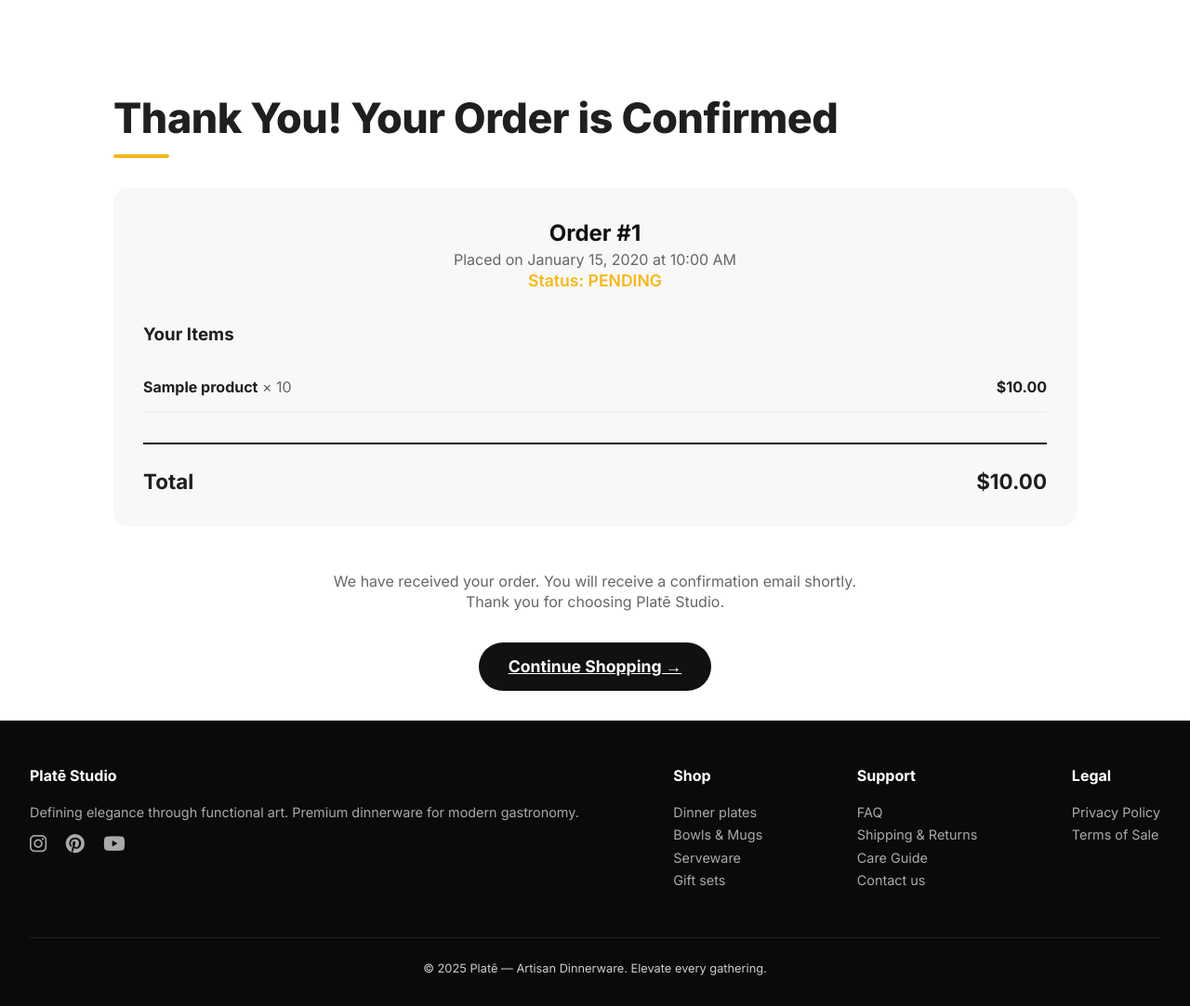
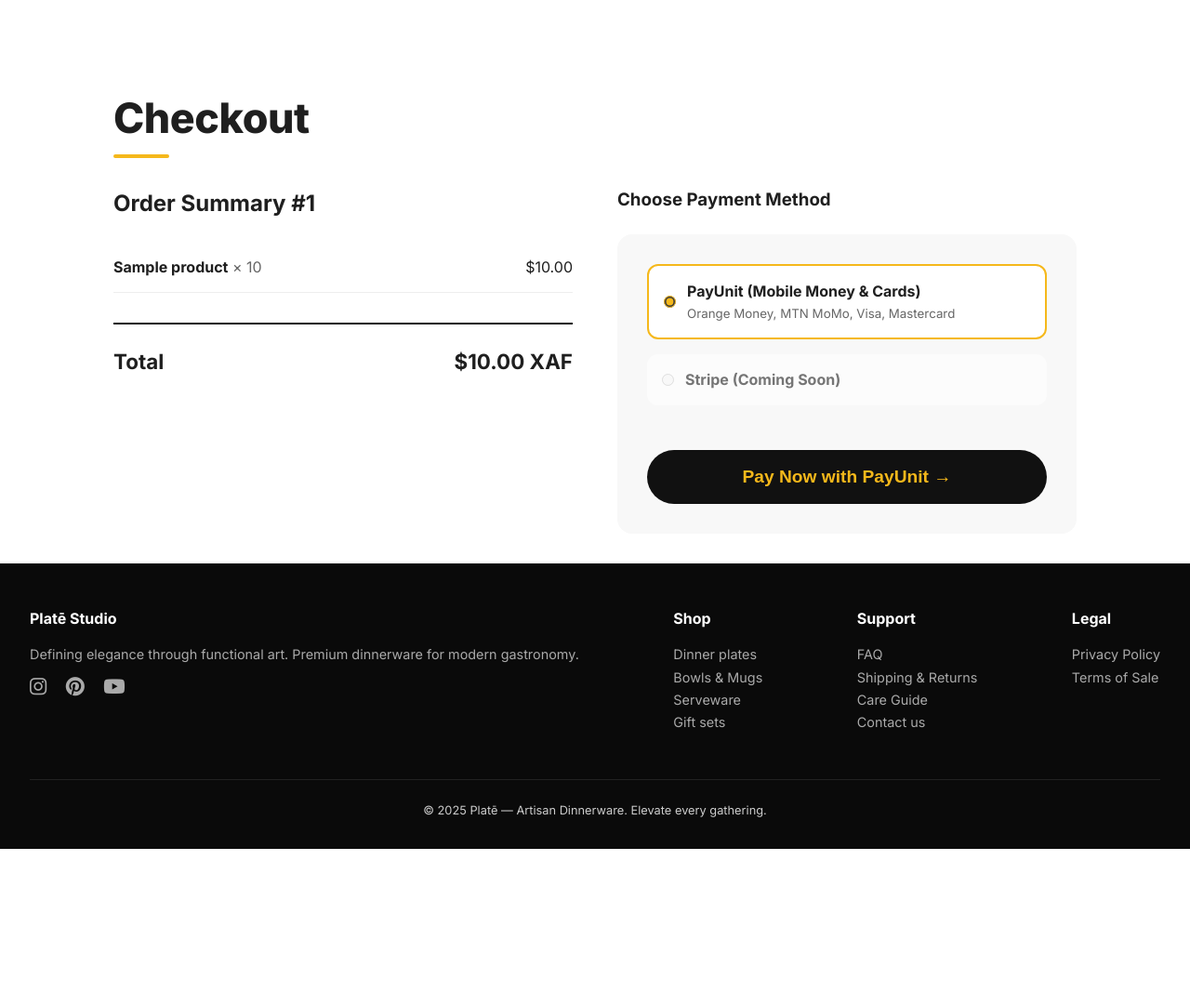
Before and after one commit to ndongchrist/django-pay, a Django app: page /checkout/ in a window 1280 px wide. Shown: the part 84-1166 px from the top of the page at 93% size. After the commit the page ends 997 px from the top, so only its background shows below. Run offline with Django 5.2, Linux system fonts and the light colour scheme; tables that the repository leaves empty hold one stand-in row (values such as "Sample post").

Commit message:
feat: Added payunit as payment method

```diff
--- a/food/urls.py
+++ b/food/urls.py
@@ -1,6 +1,16 @@
 from django.urls import path
 
-from food.views import cart_view, checkout_view, home, process_checkout, product_detail
+from food.views import (
+    cart_view,
+    checkout_view,
+    home,
+    initiate_payunit_payment,
+    payunit_cancel,
+    payunit_notify,
+    payunit_success,
+    process_checkout,
+    product_detail,
+)
 
 urlpatterns = [
     path("", home, name="home"),
@@ -8,4 +18,9 @@ urlpatterns = [
     path("cart/", cart_view, name="cart"),
     path("checkout/", checkout_view, name="checkout"),
     path("process-checkout/", process_checkout, name="process_checkout"),
+    # payment(payunit) related URLs
+    path("payunit/initiate/<int:order_id>/", initiate_payunit_payment, name="payunit_initiate"),
+    path("payunit/success/<int:order_id>/", payunit_success, name="payunit_success"),
+    path("payunit/cancel/<int:order_id>/", payunit_cancel, name="payunit_cancel"),
+    path("payunit/notify/", payunit_notify, name="payunit_notify"),
 ]
--- a/food/views.py
+++ b/food/views.py
@@ -1,11 +1,17 @@
 import json
+import uuid
+
 from django.shortcuts import render
-from django.shortcuts import get_object_or_404
-from django.http import JsonResponse
+from django.shortcuts import redirect, get_object_or_404
+from django.urls import reverse
+from django.http import JsonResponse, HttpResponse
 from django.views.decorators.csrf import csrf_exempt
+from payUnit import payUnit
+from .models import Order, Payment
+from django.conf import settings
 
 from food.enum import OrderStatus
-from food.models import Order, OrderItem, Product
+from food.models import Order, OrderItem, Product  # noqa: F811
 
 
 def home(request):
@@ -120,3 +126,91 @@ def process_checkout(request):
         return JsonResponse({"success": False, "error": "Invalid JSON"}, status=400)
     except Exception as e:
         return JsonResponse({"success": False, "error": str(e)}, status=500)
+
+
+def initiate_payunit_payment(request, order_id):
+    """Initiate PayUnit payment from checkout page"""
+    order = get_object_or_404(Order, id=order_id)
+
+    # Generate unique transaction_id
+    transaction_id = f"PLATE-{order.id}-{uuid.uuid4().hex[:8]}"
+
+    # For local development: Use ngrok (example below)
+    # Replace with your actual ngrok URL when running
+    base_url = (
+        "https://8813-2605-59c0-1e9e-a908-778c-c77f-9ce0-861d.ngrok-free.app"  # ← CHANGE THIS EVERY TIME NGROK RESTARTS
+    )
+
+    success_url = base_url + reverse("payunit_success", args=[order.id])
+    cancel_url = base_url + reverse("payunit_cancel", args=[order.id])  # noqa: E221 F841
+    notify_url = base_url + reverse("payunit_notify")  # noqa: E221
+
+    try:
+        payment = payUnit(
+            {
+                "apiUsername": settings.PAYUNIT_CONFIG["apiUsername"],
+                "apiPassword": settings.PAYUNIT_CONFIG["apiPassword"],
+                "api_key": settings.PAYUNIT_CONFIG["api_key"],
+                "return_url": success_url,  # PayUnit calls this after payment
+                "notify_url": notify_url,
+                "mode": settings.PAYUNIT_CONFIG["mode"],
+                "name": "Platē Studio",
+                "description": f"Order #{order.id} - Premium Dinnerware",
+                "purchaseRef": f"ORD-{transaction_id}",
+                "currency": "XAF",
+                "transaction_id": transaction_id,
+            }
+        )
+
+        # This will redirect the user to PayUnit payment page
+        response = payment.makePayment(float(order.total_amount))
+
+        # Save payment reference
+        Payment.objects.create(
+            order=order, method="payunit", amount=order.total_amount, transaction_id=transaction_id, status="pending"
+        )
+
+        # Update order with reference
+        order.payment_reference = transaction_id
+        order.save()
+
+        return redirect(response)  # redirect to PayUnit hosted page
+
+    except Exception as e:
+        return HttpResponse(f"Payment initiation failed: {str(e)}", status=500)
+
+
+@csrf_exempt
+def payunit_success(request, order_id):
+    """User lands here after successful payment"""
+    order = get_object_or_404(Order, id=order_id)
+
+    # Update status
+    order.status = OrderStatus.PAID if hasattr(OrderStatus, "PAID") else "PAID"
+    order.save()
+
+    # Optional: Update Payment model
+    payment = Payment.objects.filter(order=order, method="payunit").first()
+    if payment:
+        payment.status = "success"
+        payment.save()
+
+    context = {"order": order, "message": "Payment Successful! Thank you for your purchase."}
+    return render(request, "public/payment_success.html", context)
+
+
+@csrf_exempt
+def payunit_cancel(request, order_id):
+    """User cancelled the payment"""
+    order = get_object_or_404(Order, id=order_id)
+    context = {"order": order, "message": "Payment was cancelled. You can try again."}
+    return render(request, "public/payment_cancel.html", context)
+
+
+@csrf_exempt
+def payunit_notify(request):
+    """Webhook from PayUnit (recommended to verify status)"""
+    # PayUnit will POST here with payment result
+    # For now, just log it. You can improve later to verify via status API.
+    print("PayUnit Webhook received:", request.POST)
+    return HttpResponse("OK", status=200)
--- a/pyproject.toml
+++ b/pyproject.toml
@@ -6,9 +6,11 @@ readme = "README.md"
 requires-python = ">=3.13"
 dependencies = [
     "django>=6.0.3",
+    "flask>=3.1.3",
     "payunit>=0.2.4",
     "pillow>=12.1.1",
     "pre-commit>=4.5.1",
+    "python-dotenv>=1.2.2",
     "ruff>=0.15.7",
 ]
 
--- a/templates/public/checkout.html
+++ b/templates/public/checkout.html
@@ -4,58 +4,80 @@
 {% block content %}
 <div class="container" style="margin-top: 3rem; max-width: 1100px;">
 
-    <h1 class="section-title" style="font-size:2.8rem; text-align:center; margin-bottom:2rem;">
-        {% if order %}Thank You! Your Order is Confirmed{% else %}Checkout{% endif %}
-    </h1>
+    <h1 class="section-title" style="font-size:2.8rem; text-align:center; margin-bottom:2rem;">Checkout</h1>
 
     {% if order %}
-        <div style="background:#f8f8f8; padding:2rem; border-radius:16px; margin-bottom:3rem;">
-            <div style="text-align:center; margin-bottom:2rem;">
-                <h2 style="color:#111;">Order #{{ order.id }}</h2>
-                <p style="color:#666;">Placed on {{ order.created_at|date:"F j, Y \a\t g:i A" }}</p>
-                <p style="font-size:1.1rem; font-weight:600; color:#F5B81B;">
-                    Status: <span style="text-transform:uppercase;">{{ order.status }}</span>
-                </p>
-            </div>
+        <div style="display: grid; grid-template-columns: 1fr 1fr; gap: 3rem;">
 
-            <!-- Order Items -->
-            <h3 style="margin: 2rem 0 1rem;">Your Items</h3>
+            <!-- Order Summary -->
+            <div>
+                <h2 style="margin-bottom:1.5rem;">Order Summary #{{ order.id }}</h2>
                 {% for item in order_items %}
                 <div style="display:flex; justify-content:space-between; padding:1rem 0; border-bottom:1px solid #eee;">
                     <div>
                         <strong>{{ item.product.name }}</strong>
                         <span style="color:#666;"> × {{ item.quantity }}</span>
                     </div>
-                <div style="font-weight:700;">
-                    ${{ item.price|floatformat:2 }}
-                </div>
+                    <div>${{ item.price|floatformat:2 }}</div>
                 </div>
                 {% endfor %}
 
-            <!-- Total -->
                 <div style="margin-top:2rem; padding-top:1.5rem; border-top:2px solid #111; display:flex; justify-content:space-between; font-size:1.4rem; font-weight:700;">
                     <div>Total</div>
-                <div>${{ total|floatformat:2 }}</div>
+                    <div>${{ total|floatformat:2 }} XAF</div>
                 </div>
             </div>
 
-        <div style="text-align:center;">
-            <p style="color:#666; margin-bottom:2rem;">
-                We have received your order. You will receive a confirmation email shortly.<br>
-                Thank you for choosing Platē Studio.
-            </p>
-            <a href="{% url 'home' %}" class="btn-primary" style="padding:14px 32px; font-size:1.1rem;">
-                Continue Shopping →
-            </a>
+            <!-- Payment Methods -->
+            <div>
+                <h3 style="margin-bottom:1.5rem;">Choose Payment Method</h3>
+
+                <div style="background:#f8f8f8; padding:2rem; border-radius:16px;">
+                    <!-- PayUnit Option -->
+                    <label style="display:flex; align-items:center; gap:12px; padding:1rem; background:white; border-radius:12px; margin-bottom:1rem; cursor:pointer; border:2px solid #F5B81B;">
+                        <input type="radio" name="payment_method" value="payunit" checked style="accent-color:#F5B81B;">
+                        <div>
+                            <strong>PayUnit (Mobile Money & Cards)</strong><br>
+                            <small style="color:#666;">Orange Money, MTN MoMo, Visa, Mastercard</small>
+                        </div>
+                    </label>
+
+                    <!-- Placeholder for future methods -->
+                    <div style="opacity:0.6;">
+                        <label style="display:flex; align-items:center; gap:12px; padding:1rem; background:white; border-radius:12px; margin-bottom:1rem; cursor:not-allowed;">
+                            <input type="radio" name="payment_method" disabled>
+                            <div>
+                                <strong>Stripe (Coming Soon)</strong>
+                            </div>
+                        </label>
+                        <!-- Add more later -->
+                    </div>
+
+                    <button onclick="initiatePayment({{ order.id }})"
+                            id="pay-button"
+                            style="width:100%; margin-top:2rem; padding:18px; background:#111; color:#F5B81B; border:none; border-radius:60px; font-weight:700; font-size:1.2rem;">
+                        Pay Now with PayUnit →
+                    </button>
+                </div>
+            </div>
         </div>
 
     {% else %}
-        <!-- Fallback if no order found -->
-        <div style="text-align:center; padding:4rem;">
-            <h3>No recent order found</h3>
-            <a href="{% url 'cart' %}" style="color:#111;">← Back to Cart</a>
+        <div style="text-align:center; padding:6rem;">
+            <h3>No order found</h3>
+            <a href="{% url 'cart' %}" class="btn-primary">← Back to Cart</a>
         </div>
     {% endif %}
 
 </div>
+
+<script>
+function initiatePayment(orderId) {
+    const btn = document.getElementById('pay-button');
+    btn.disabled = true;
+    btn.textContent = "Redirecting to PayUnit...";
+
+    window.location.href = "{% url 'payunit_initiate' 0 %}".replace('0', orderId);
+}
+</script>
 {% endblock %}
```
Also changed, not shown: djangopayment/settings.py (+13 -1 lines), templates/public/payment_cancel.html (added, +49 -0 lines), templates/public/payment_success.html (added, +56 -0 lines), 1 other file. Lines whose indentation alone changed are shown as unchanged.
